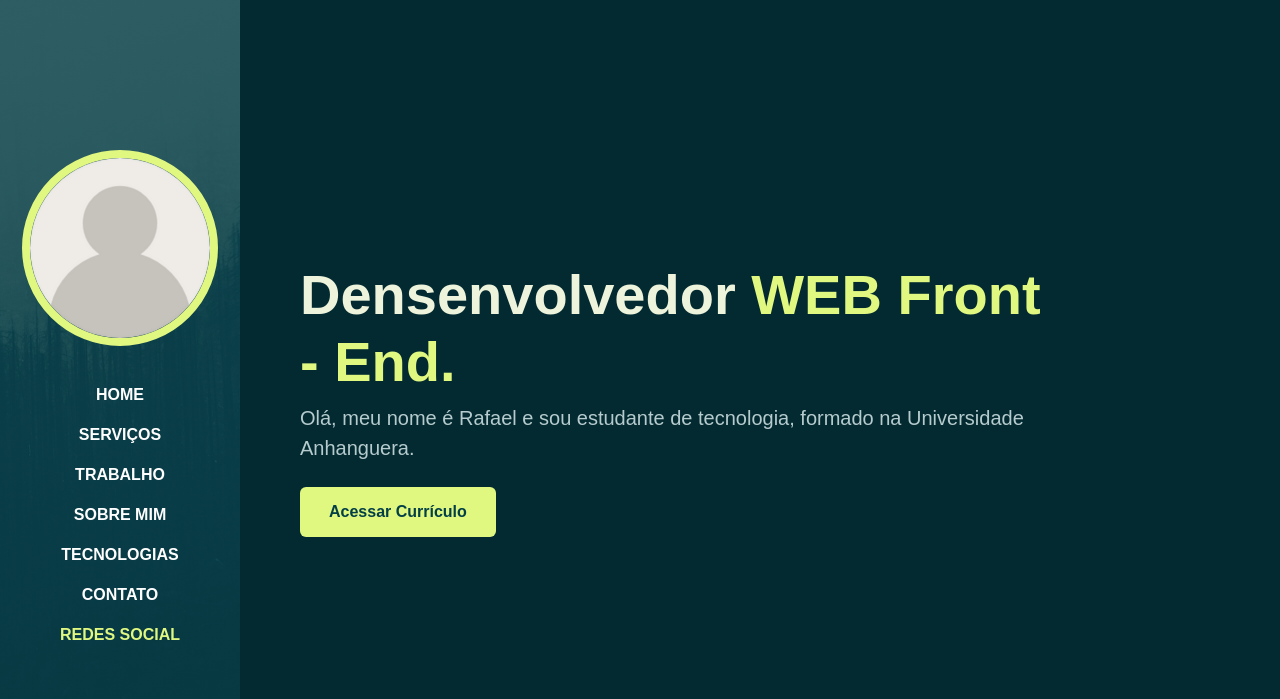
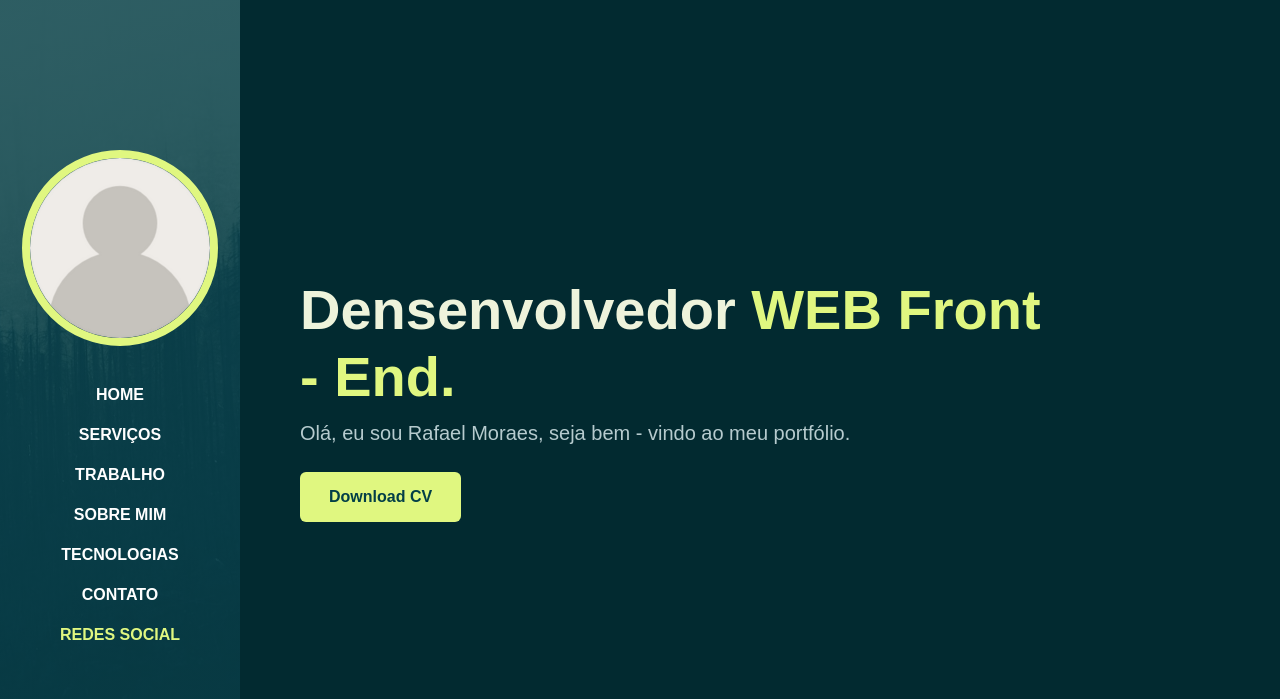
Before and after one commit to RafaelMoraesDevv/portfolio, a plain HTML site: page index.html in a window 1280 px wide. Shown: the top 699 px of the page. Drawn offline with Linux system fonts and the light colour scheme; a web font is replaced by a local one.

Commit message:
Atualizando o Home do site

```diff
--- a/index.html
+++ b/index.html
@@ -66,9 +66,9 @@
         <div class="row">
           <div class="col-lg-10">
             <h1 class="display-4 fw-bold" data-aos="fade-up">Densenvolvedor <span class="text-brand">WEB Front - End.</span></h1>
-            <p class="lead mt-2 mb-4" data-aos="fade-up" data-aos-delay="300">Olá, meu nome é Rafael e sou estudante de tecnologia, formado na Universidade Anhanguera.</p>
+            <p class="lead mt-2 mb-4" data-aos="fade-up" data-aos-delay="300">Olá, eu sou Rafael Moraes, seja bem - vindo ao meu portfólio.</p>
             <div data-aos="fade-up" data-aos-delay="600">
-              <a href="#" class="btn btn-brand me-3">Acessar Currículo</a>
+              <a href="./assets/doc/Rafael Dos Santos Moraes -Analista.pdf" class="btn btn-brand me-3" target="_blank">Download CV</a>
             </div>
           </div>
         </div>
```
Also changed, not shown: 1 other file.
